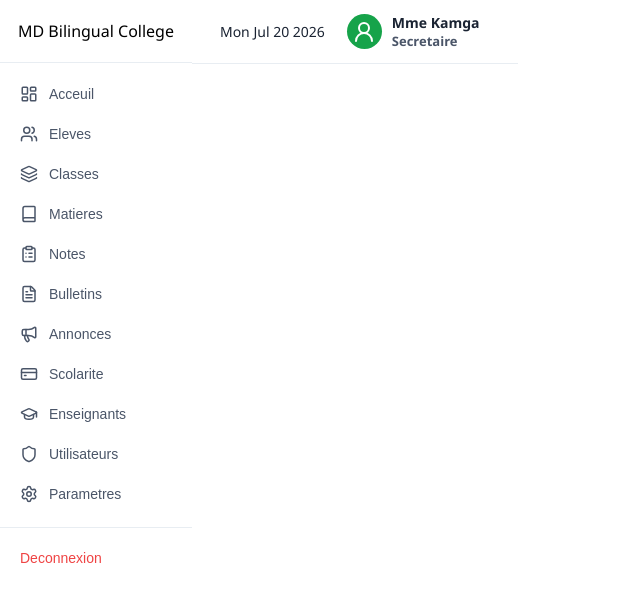
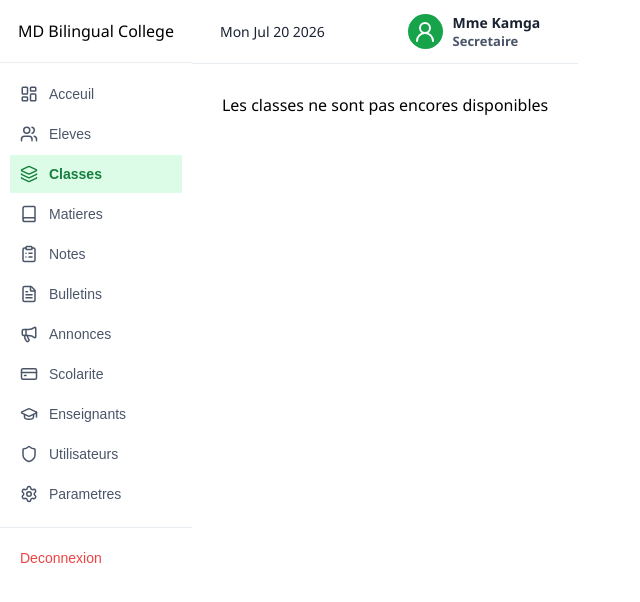
Before and after one commit to galandnoah1/School-Management-System-UI, a React (Vite) app: page /classrooms in a window 1280 px wide. Shown: the top 602 px of the page, without its empty margins (0-640 px from the left). Built offline with nearby package versions, Linux system fonts and the light colour scheme.

Commit message:
amelioration du routing

```diff
--- a/src/App.jsx
+++ b/src/App.jsx
@@ -1,6 +1,10 @@
+
 import './App.css'
 import DashBoardLayout from './layouts/DashBoardLayout'
 import { Route,Routes, Navigate } from 'react-router-dom'
+import Home from './pages/Home'
+import Classroom from './pages/Classroom'
+import NotFound from './pages/NotFound'
 
 function App() {
 
@@ -10,8 +14,9 @@ function App() {
       <Routes>
         <Route element={<DashBoardLayout />}>
           <Route index element={<Navigate to="/home" replace/>}/>
-          <Route path='/home'/>
-          <Route path='/classrooms' />
+          <Route path='/home' element={<Home />}/>
+          <Route path='/classrooms' element={<Classroom/>}/>
+           <Route path="*" element={<NotFound />} />
         </Route>
       </Routes>
     </>
--- a/src/layouts/DashBoardLayout.jsx
+++ b/src/layouts/DashBoardLayout.jsx
@@ -1,10 +1,11 @@
-import { useState } from "react";
+
 import SideBar from "./Sidebar";
 import './DashBoardLayout.css'
 import Navbar from "./Navbar";
+import { Outlet } from "react-router-dom";
 
 
-export default function DashBoardLayout({ children}) {
+export default function DashBoardLayout() {
 
 
     return (
@@ -13,7 +14,7 @@ export default function DashBoardLayout({ children}) {
             <div >
                 <Navbar />
                 <main className="main-content">
-                    {children}
+                    <Outlet />
                 </main>
             </div>
         </div>
--- a/src/layouts/Navbar.jsx
+++ b/src/layouts/Navbar.jsx
@@ -1,5 +1,5 @@
 import { User2Icon } from "lucide-react";
-import { useEffect, useState } from "react";
+
 
 import "./Navbar.css";
 
--- a/src/layouts/Sidebar.jsx
+++ b/src/layouts/Sidebar.jsx
@@ -11,7 +11,7 @@ import {
   Shield,
   Users,
 } from "lucide-react";
-import { useState } from "react";
+import { NavLink , useLocation} from "react-router-dom";
 
 import "./Sidebar.css";
 
@@ -20,50 +20,62 @@ export default function SideBar() {
     {
       icon: LayoutDashboardIcon,
       label: "Acceuil",
+      path:"home"
     },
     {
       icon: Users,
       label: "Eleves",
+      path:"students"
     },
     {
       icon: Layers,
       label: "Classes",
+      path:"classrooms"
     },
     {
       icon: Book,
       label: "Matieres",
+      path:"subjects"
     },
     {
       icon: ClipboardList,
       label: "Notes",
+      path:"grades"
     },
     {
       icon: FileText,
       label: "Bulletins",
+      path:"report-cards"
     },
     {
       icon: Megaphone,
       label: "Annonces",
+      path:"announces"
     },
     {
       icon: CreditCard,
       label: "Scolarite",
+      path:"fees"
     },
     {
       icon: GraduationCap,
       label: "Enseignants",
+      path:"teachers"
     },
     {
       icon: Shield,
       label: "Utilisateurs",
+      path:"users"
     },
     {
       icon: Settings,
       label: "Parametres",
+      path:"parameters"
     },
   ];
 
-  const page = useState("acceuil")
+
+  const { pathname } = useLocation()
 
   return (
     <div>
@@ -77,12 +89,14 @@ export default function SideBar() {
         {nav_items.map((item) => {
           return (
             <div key={item.key}>
-              <button
-                className={`sidebar-item ${page === item.label.toLowerCase() ? " active" : ""}`}
+             <NavLink to={item.path}>
+                 <button
+                className={`sidebar-item ${pathname === `/${item.path.toLowerCase()}` ? " active" : ""}`}
               >
                 <item.icon size={18} />
                 <span>{item.label}</span>
               </button>
+             </NavLink>
             </div>
           );
         })}
--- /dev/null
+++ b/src/pages/Classroom.jsx
@@ -0,0 +1,9 @@
+
+export default function Classroom()
+{
+    return (
+        <div className="classroom">
+            <p>Les classes ne sont pas encores disponibles</p>
+        </div>
+    );
+}
--- /dev/null
+++ b/src/pages/Home.jsx
@@ -0,0 +1,7 @@
+
+export default function Home()
+{
+    return (<div className="home-page">
+            <p>Welcome Home</p>
+    </div>)
+}
--- /dev/null
+++ b/src/pages/NotFound.jsx
@@ -0,0 +1,8 @@
+export default function NotFound()
+{
+    return (
+        <div className="notfound">
+            404
+        </div>
+    )
+}
```
